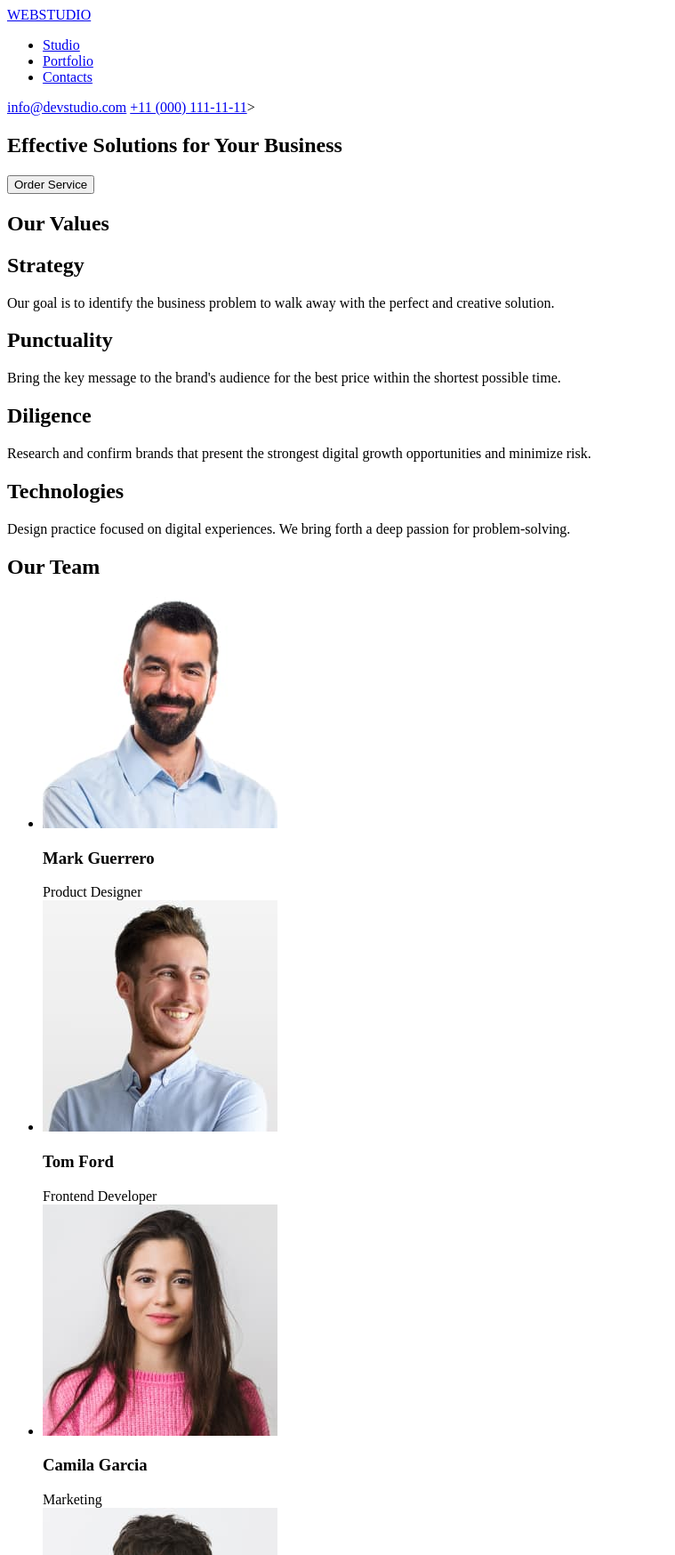
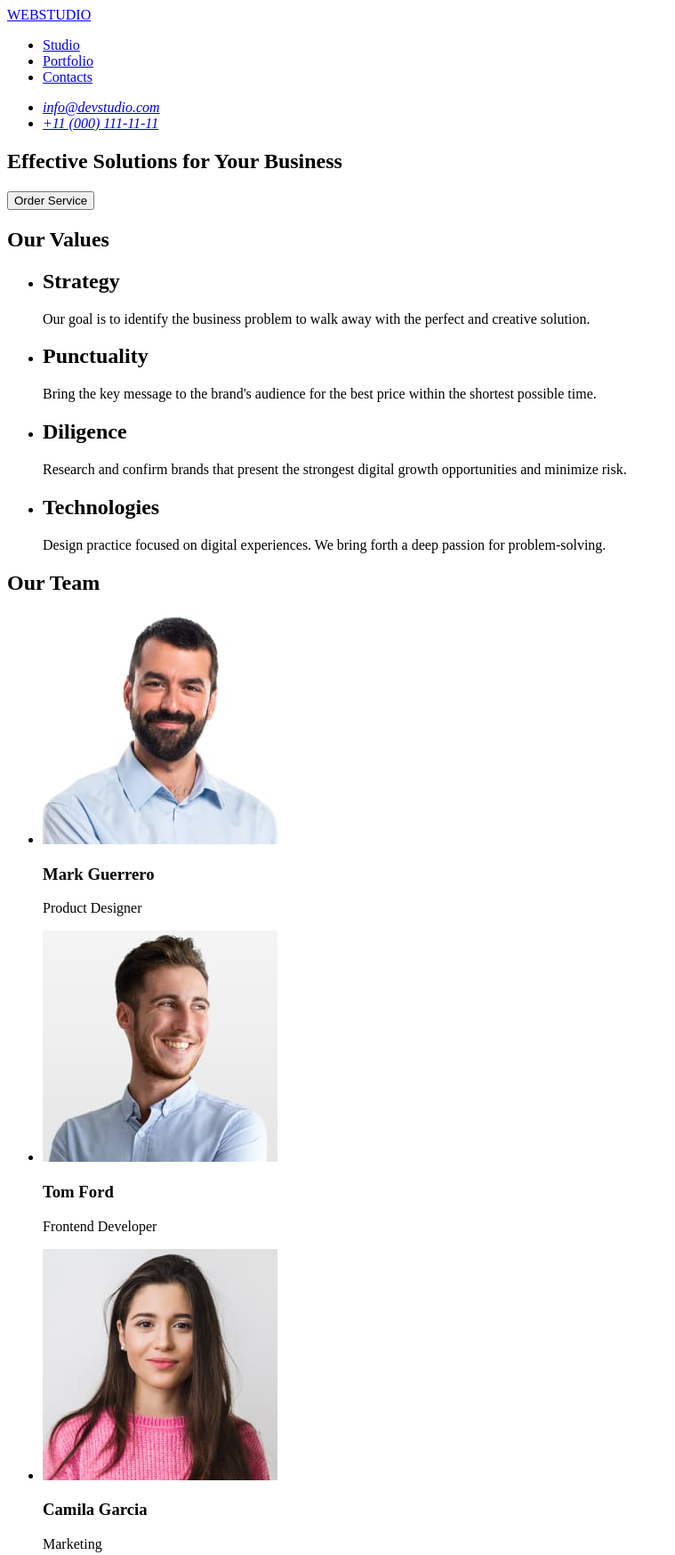
Before and after one commit to MovVitalii/goit-markup-hw-02, a plain HTML site: page index.html in a window 1280 px wide. Shown: the top 1748 px of the page at 89% size, without its empty margins (0-759 px from the left). Drawn offline with Linux system fonts and the light colour scheme.

Commit message:
fixed errors

```diff
--- a/index.html
+++ b/index.html
@@ -9,18 +9,22 @@
   <body>
     <header>
       <nav>
-        <a href="#top">WEBSTUDIO</a>
+        <a href="./index.html">WEBSTUDIO</a>
         <ul>
           <li><a href="#studio">Studio</a></li>
           <li><a href="#portfolio">Portfolio</a></li>
           <li><a href="#contacts">Contacts</a></li>
         </ul>
       </nav>
-      <a href="mailto:info@devstudio.com">info@devstudio.com</a>
-      <a href="tel:+110001111111">+11 (000) 111-11-11</a>>
+      <address>
+        <ul>
+          <li><a href="mailto:info@devstudio.com">info@devstudio.com</a></li>
+          <li><a href="tel:+110001111111">+11 (000) 111-11-11</a></li>
+        </ul>
+      </address>
     </header>
 
-    <main id="top">
+    <main>
       <section>
         <h1>Effective Solutions for Your Business</h1>
         <button type="button">Order Service</button>
@@ -28,36 +32,37 @@
 
       <section>
         <h2>Our Values</h2>
-        <section class="text-block">
+        <ul>
+          <li>
             <h2>Strategy</h2>
             <p>
               Our goal is to identify the business problem to walk away with the
               perfect and creative solution.
             </p>
-        </section>
-        <section class="text-block">
+          </li>
+          <li>
             <h2>Punctuality</h2>
             <p>
               Bring the key message to the brand's audience for the best price
               within the shortest possible time.
             </p>
-        </section>
-        <section class="text-block">
+          </li>
+          <li>
             <h2>Diligence</h2>
             <p>
               Research and confirm brands that present the strongest digital
               growth opportunities and minimize risk.
             </p>
-        </section>
-        <section class="text-block">
+          </li>
+          <li>
             <h2>Technologies</h2>
             <p>
               Design practice focused on digital experiences. We bring forth a
               deep passion for problem-solving.
             </p>
+          </li>
+        </ul>
       </section>
-      </section>
-
       <section>
         <h2>Our Team</h2>
         <ul>
@@ -69,7 +74,7 @@
               alt="photo our Product Designer"
             />
             <h3>Mark Guerrero</h3>
-            <span class="profession">Product Designer</span>
+            <p class="profession">Product Designer</p>
           </li>
           <li class="developer">
             <img
@@ -79,7 +84,7 @@
               alt="photo our Frontend Developer"
             />
             <h3>Tom Ford</h3>
-            <span class="profession">Frontend Developer</span>
+            <p class="profession">Frontend Developer</p>
           </li>
           <li class="marketing">
             <img
@@ -89,7 +94,7 @@
               alt="photo our Marketing"
             />
             <h3>Camila Garcia</h3>
-            <span class="profession">Marketing</span>
+            <p class="profession">Marketing</p>
           </li>
           <li class="ui_designer">
             <img
@@ -99,14 +104,14 @@
               alt="photo our UI Designer"
             />
             <h3>Daniel Wilson</h3>
-            <span class="profession">UI Designer</span>
+            <p class="profession">UI Designer</p>
           </li>
         </ul>
       </section>
     </main>
 
     <footer>
-      <a href="#top">WEBSTUDIO</a>
+      <a href="./index.html">WEBSTUDIO</a>
       <p>
         Increase the flow of customers and sales for your business with digital
         marketing & growth solutions.
```
Lines whose indentation alone changed are shown as unchanged.
